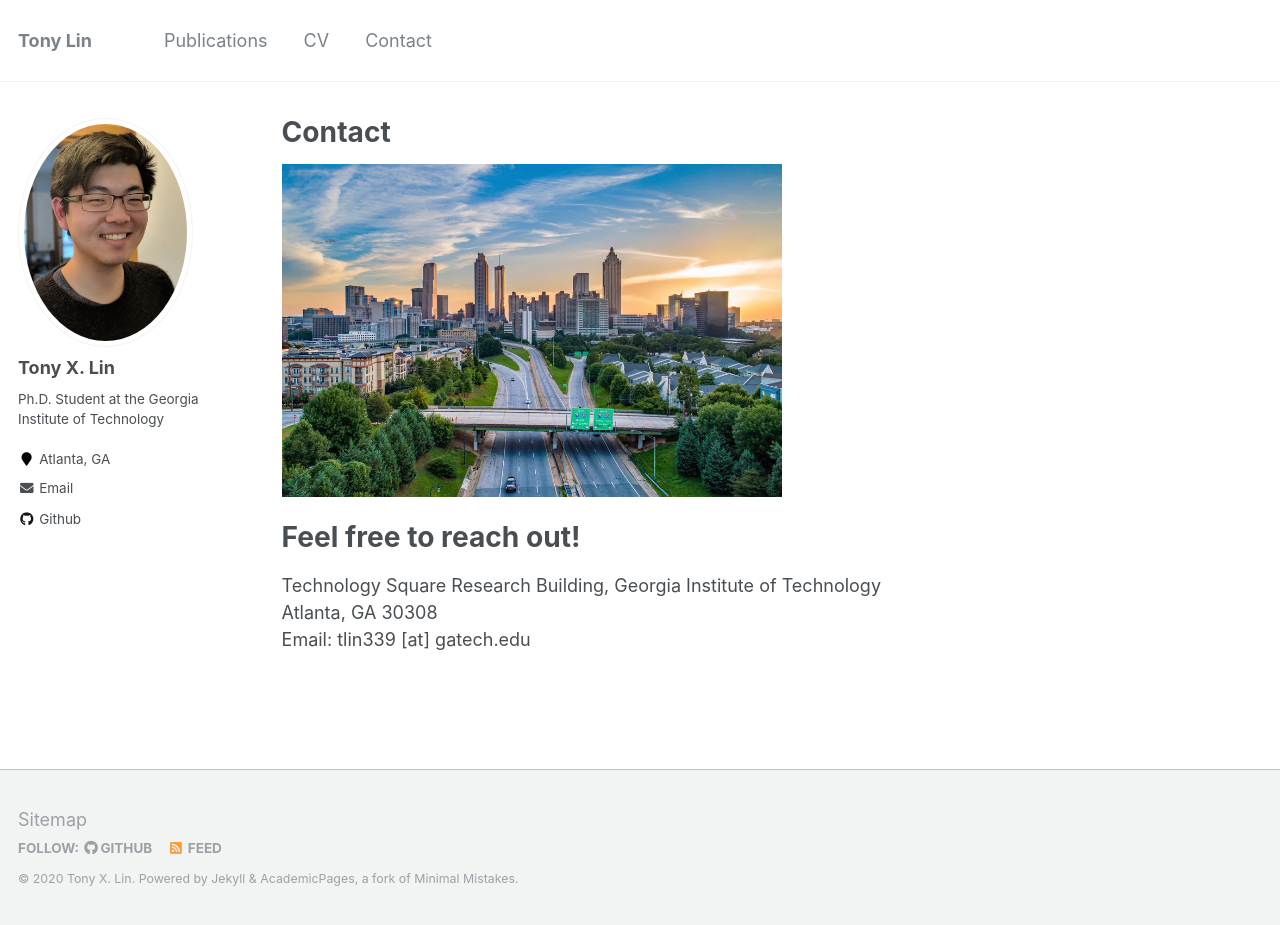
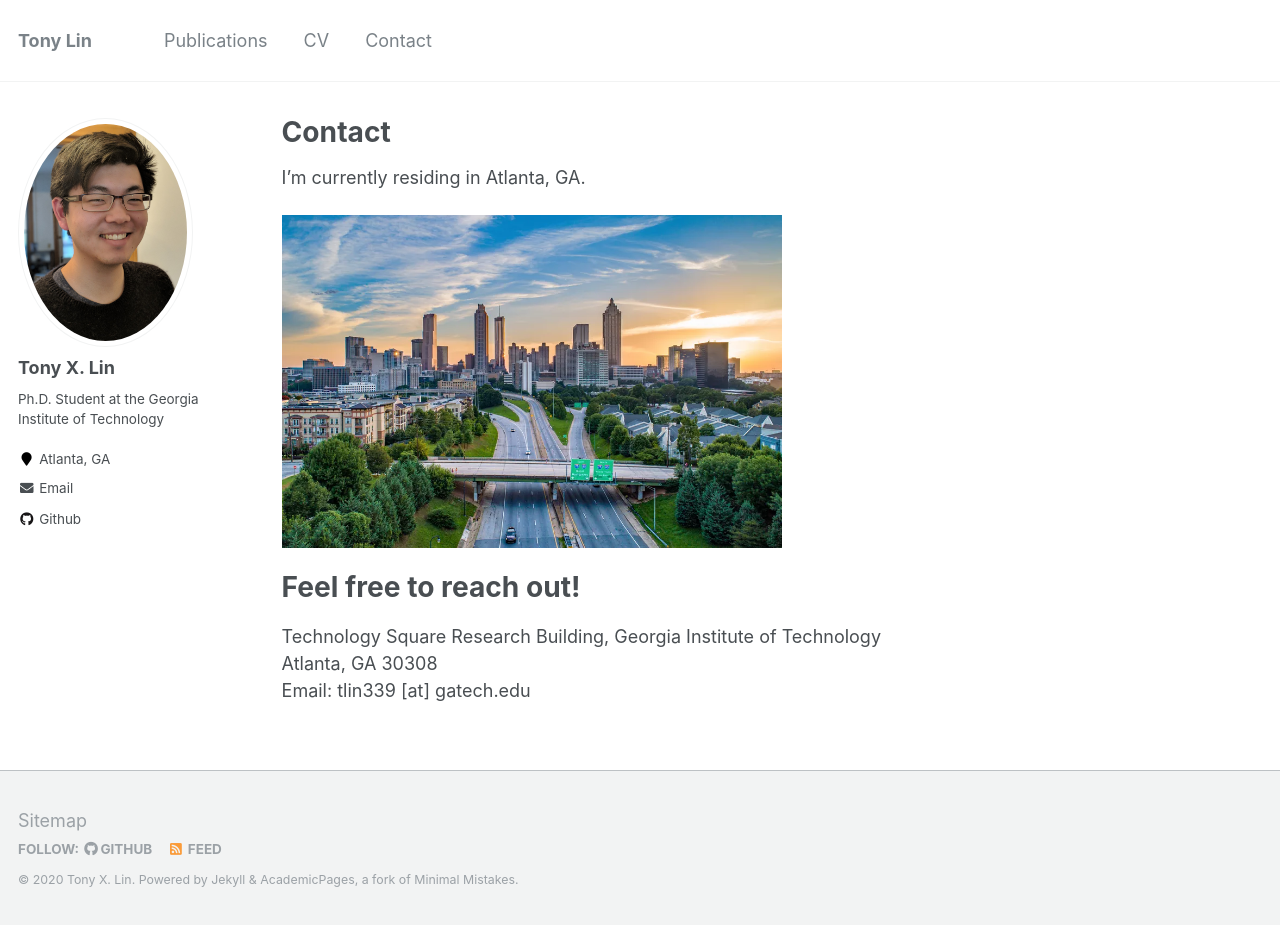
Before and after one commit to tony-x-lin/tony-x-lin.github.io, a Jekyll site: the page built from _pages/contact.md, in a window 1280 px wide and 925 px high. Built offline with Jekyll 4.4.1, drawn with Linux system fonts in a browser that asks for light colours.

Commit message:
Update contact.md

```diff
--- a/_pages/contact.md
+++ b/_pages/contact.md
@@ -5,6 +5,7 @@ permalink: /contact/
 author_profile: true
 ---
 
+I'm currently residing in Atlanta, GA.
 <p align="left">
   <img src="https://tony-x-lin.github.io/files/atlanta.jpg?raw=true" alt="Photo" style="width: 500px;"/>
 </p>
```
